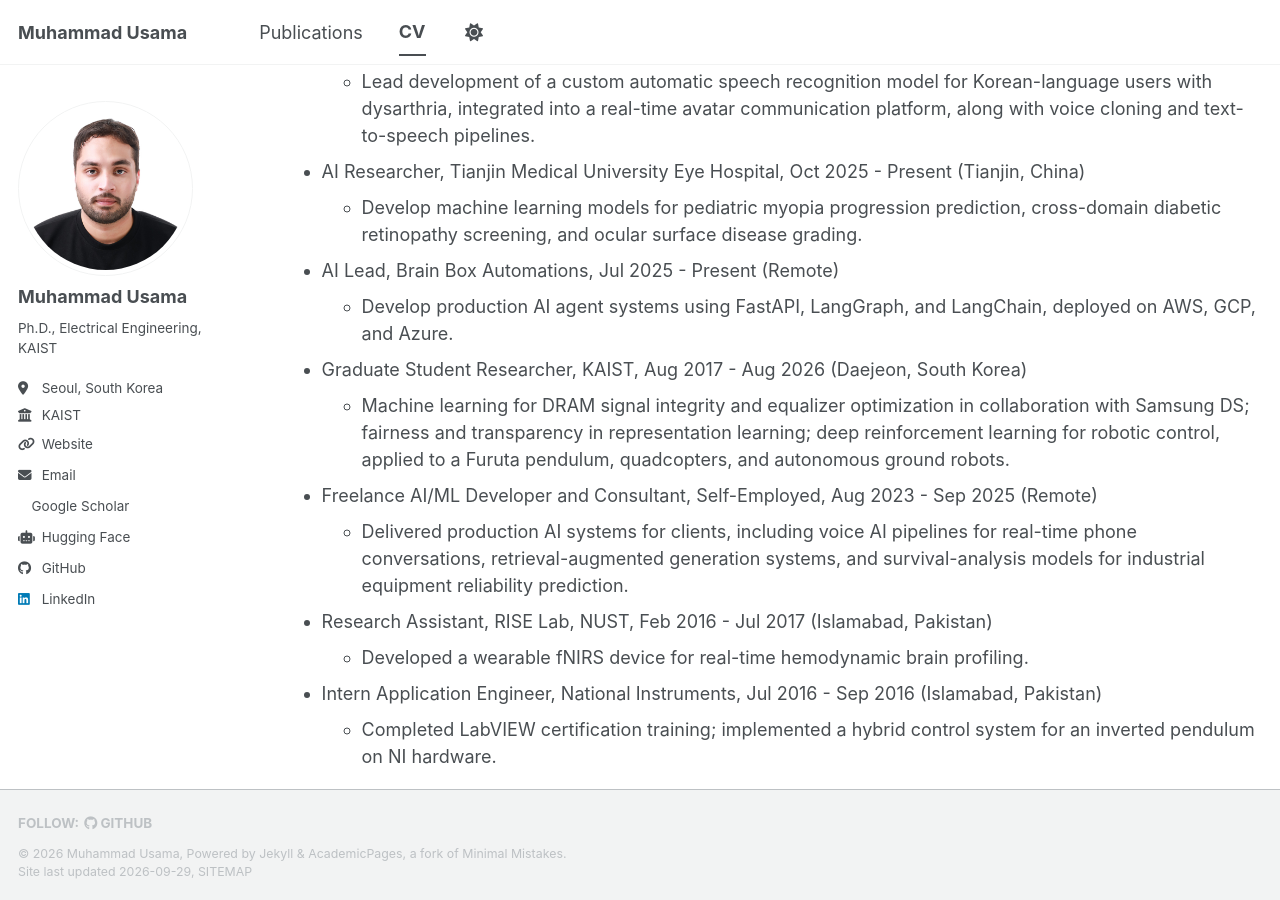
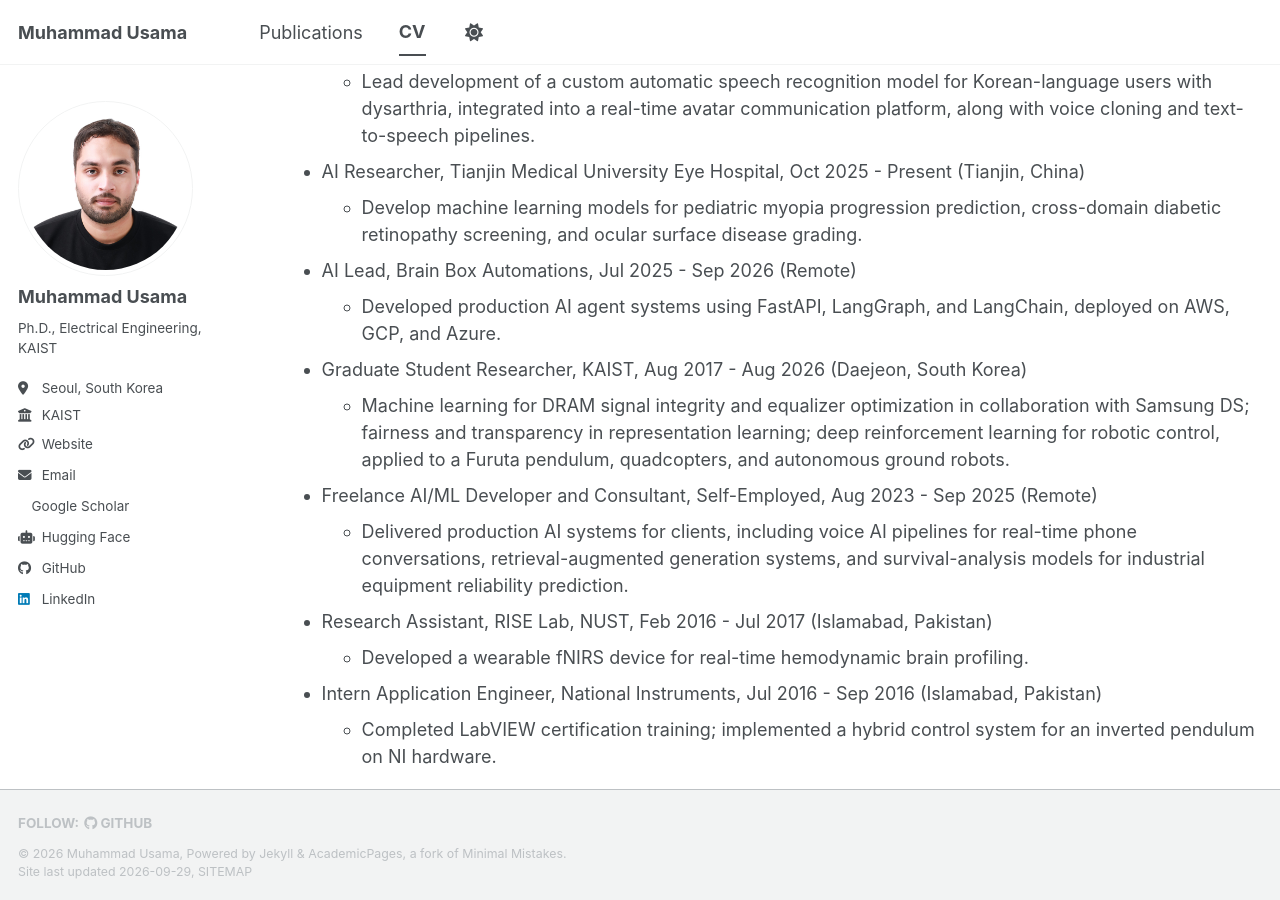
Before and after one commit to Usama1002/Usama1002.github.io, a Jekyll site: the page built from _pages/cv.md, in a window 1280 px wide and 900 px high, scrolled down 719 px. Built offline with Jekyll 4.4.1, drawn with Linux system fonts in a browser that asks for light colours; a style sheet for code colours, icons or effects is not loaded.

Commit message:
Update Brain Box Automations role to reflect Sep 2026 end date

```diff
--- a/_pages/cv.md
+++ b/_pages/cv.md
@@ -30,8 +30,8 @@ Employment
   * Lead development of a custom automatic speech recognition model for Korean-language users with dysarthria, integrated into a real-time avatar communication platform, along with voice cloning and text-to-speech pipelines.
 * AI Researcher, Tianjin Medical University Eye Hospital, Oct 2025 - Present (Tianjin, China)
   * Develop machine learning models for pediatric myopia progression prediction, cross-domain diabetic retinopathy screening, and ocular surface disease grading.
-* AI Lead, Brain Box Automations, Jul 2025 - Present (Remote)
-  * Develop production AI agent systems using FastAPI, LangGraph, and LangChain, deployed on AWS, GCP, and Azure.
+* AI Lead, Brain Box Automations, Jul 2025 - Sep 2026 (Remote)
+  * Developed production AI agent systems using FastAPI, LangGraph, and LangChain, deployed on AWS, GCP, and Azure.
 * Graduate Student Researcher, KAIST, Aug 2017 - Aug 2026 (Daejeon, South Korea)
   * Machine learning for DRAM signal integrity and equalizer optimization in collaboration with Samsung DS; fairness and transparency in representation learning; deep reinforcement learning for robotic control, applied to a Furuta pendulum, quadcopters, and autonomous ground robots.
 * Freelance AI/ML Developer and Consultant, Self-Employed, Aug 2023 - Sep 2025 (Remote)
```
Also changed, not shown: 1 other file.
